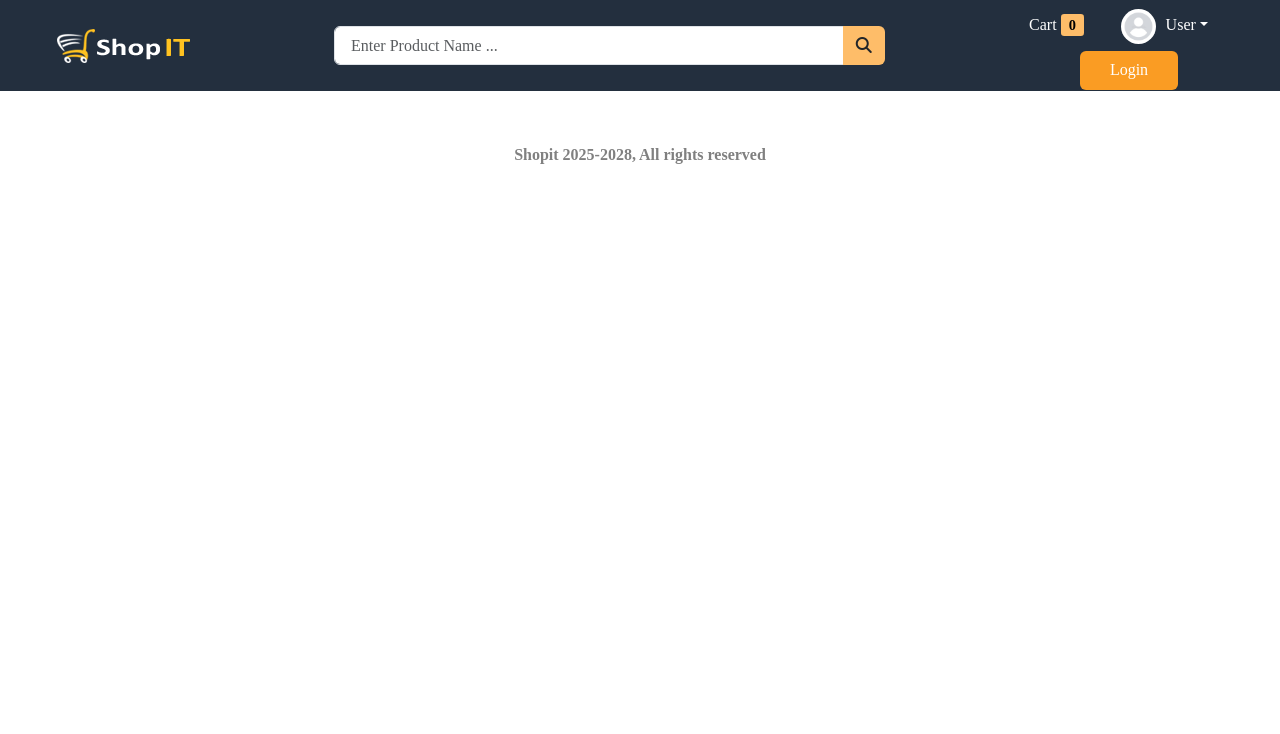
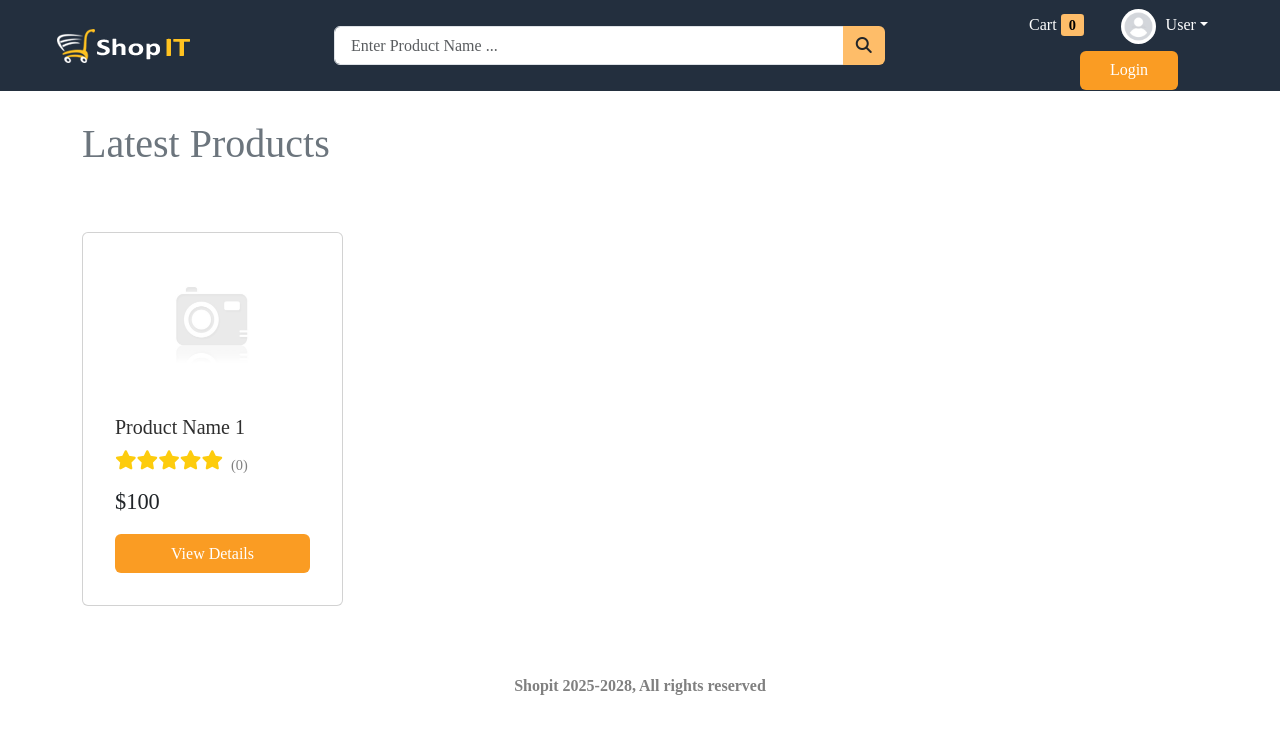
Before and after one commit to venkykoppoku/Ecomm, a React (Vite) app in the folder frontend/: page / in a window 1280 px wide. Shown: the top 734 px of the page. Built offline with nearby package versions, Linux system fonts and the light colour scheme; a web font is replaced by a local one.

Commit message:
initial home page

```diff
--- a/frontend/src/App.jsx
+++ b/frontend/src/App.jsx
@@ -1,13 +1,17 @@
 import "./App.css";
-import Footer from "./components/Footer";
+import Home from "./components/Home";
+import Footer from "./components/layout/Footer";
 import Header from "./components/layout/Header";
 
 function App() {
   return (
-    <>
+    <div className="app">
       <Header />
+      <div className="container">
+        <Home />
+      </div>
       <Footer />
-    </>
+    </div>
   );
 }
 
--- /dev/null
+++ b/frontend/src/components/Home.jsx
@@ -0,0 +1,51 @@
+import React from "react";
+
+const Home = () => {
+  return (
+    <div class="row">
+      <div class="col-12 col-sm-6 col-md-12">
+        <h1 id="products_heading" class="text-secondary">
+          Latest Products
+        </h1>
+
+        <section id="products" class="mt-5">
+          <div class="row">
+            <div class="col-sm-12 col-md-6 col-lg-3 my-3">
+              <div class="card p-3 rounded">
+                <img
+                  class="card-img-top mx-auto"
+                  src="/images/default_product.png"
+                  alt=""
+                />
+                <div class="card-body ps-3 d-flex justify-content-center flex-column">
+                  <h5 class="card-title">
+                    <a href="">Product Name 1</a>
+                  </h5>
+                  <div class="ratings mt-auto d-flex">
+                    <div class="star-ratings">
+                      <i class="fa fa-star star-active"></i>
+                      <i class="fa fa-star star-active"></i>
+                      <i class="fa fa-star star-active"></i>
+                      <i class="fa fa-star star-active"></i>
+                      <i class="fa fa-star star-active"></i>
+                    </div>
+                    <span id="no_of_reviews" class="pt-2 ps-2">
+                      {" "}
+                      (0){" "}
+                    </span>
+                  </div>
+                  <p class="card-text mt-2">$100</p>
+                  <a href="" id="view_btn" class="btn btn-block">
+                    View Details
+                  </a>
+                </div>
+              </div>
+            </div>
+          </div>
+        </section>
+      </div>
+    </div>
+  );
+};
+
+export default Home;
```
Also changed, not shown: frontend/public/images/default_product.png (added), frontend/src/components/layout/Footer.jsx (renamed from frontend/src/components/Footer.jsx).
